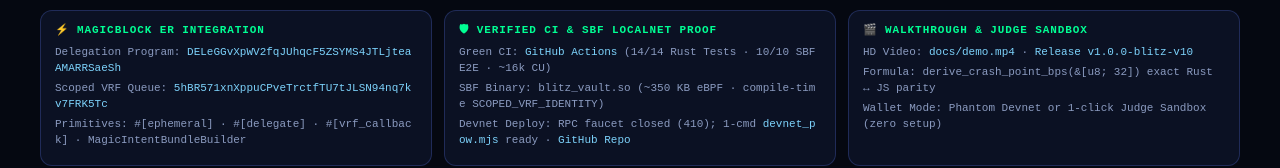
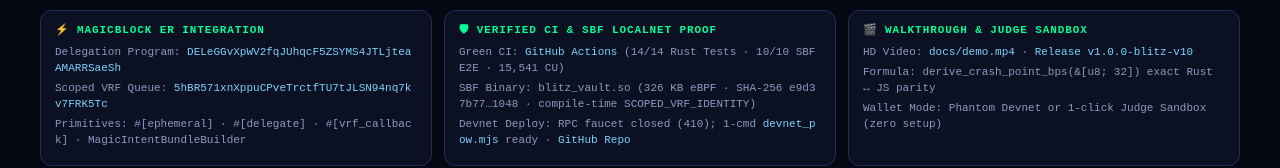
Before and after one commit to AndreyJackKali/blitz-vault, a plain HTML site: page web/index.html in a window 1280 px wide. Shown: the part 1000-1168 px from the top of the page. Drawn offline with Linux system fonts and the light colour scheme; no server answers.

Commit message:
ci(pages): wait for artifact index propagation & record verified 326KB blitz_vault.so SHA-256

```diff
--- a/web/index.html
+++ b/web/index.html
@@ -428,8 +428,8 @@
       </div>
       <div class="verify-box">
         <h3>🛡 Verified CI &amp; SBF Localnet Proof</h3>
-        <p>Green CI: <a href="https://github.com/AndreyJackKali/blitz-vault/actions/workflows/ci-pages.yml" target="_blank" rel="noopener">GitHub Actions</a> (14/14 Rust Tests · 10/10 SBF E2E · ~16k CU)</p>
-        <p>SBF Binary: <code>blitz_vault.so</code> (~350 KB eBPF · compile-time <code>SCOPED_VRF_IDENTITY</code>)</p>
+        <p>Green CI: <a href="https://github.com/AndreyJackKali/blitz-vault/actions/workflows/ci-pages.yml" target="_blank" rel="noopener">GitHub Actions</a> (14/14 Rust Tests · 10/10 SBF E2E · 15,541 CU)</p>
+        <p>SBF Binary: <code>blitz_vault.so</code> (326 KB eBPF · SHA-256 <code>e9d37b77…1048</code> · compile-time <code>SCOPED_VRF_IDENTITY</code>)</p>
         <p>Devnet Deploy: RPC faucet closed (<code>410</code>); 1-cmd <a href="https://github.com/AndreyJackKali/blitz-vault/blob/main/scripts/devnet_pow.mjs" target="_blank" rel="noopener">devnet_pow.mjs</a> ready · <a href="https://github.com/AndreyJackKali/blitz-vault" target="_blank" rel="noopener">GitHub Repo</a></p>
       </div>
       <div class="verify-box">
```
Also changed, not shown: 2 other files.
